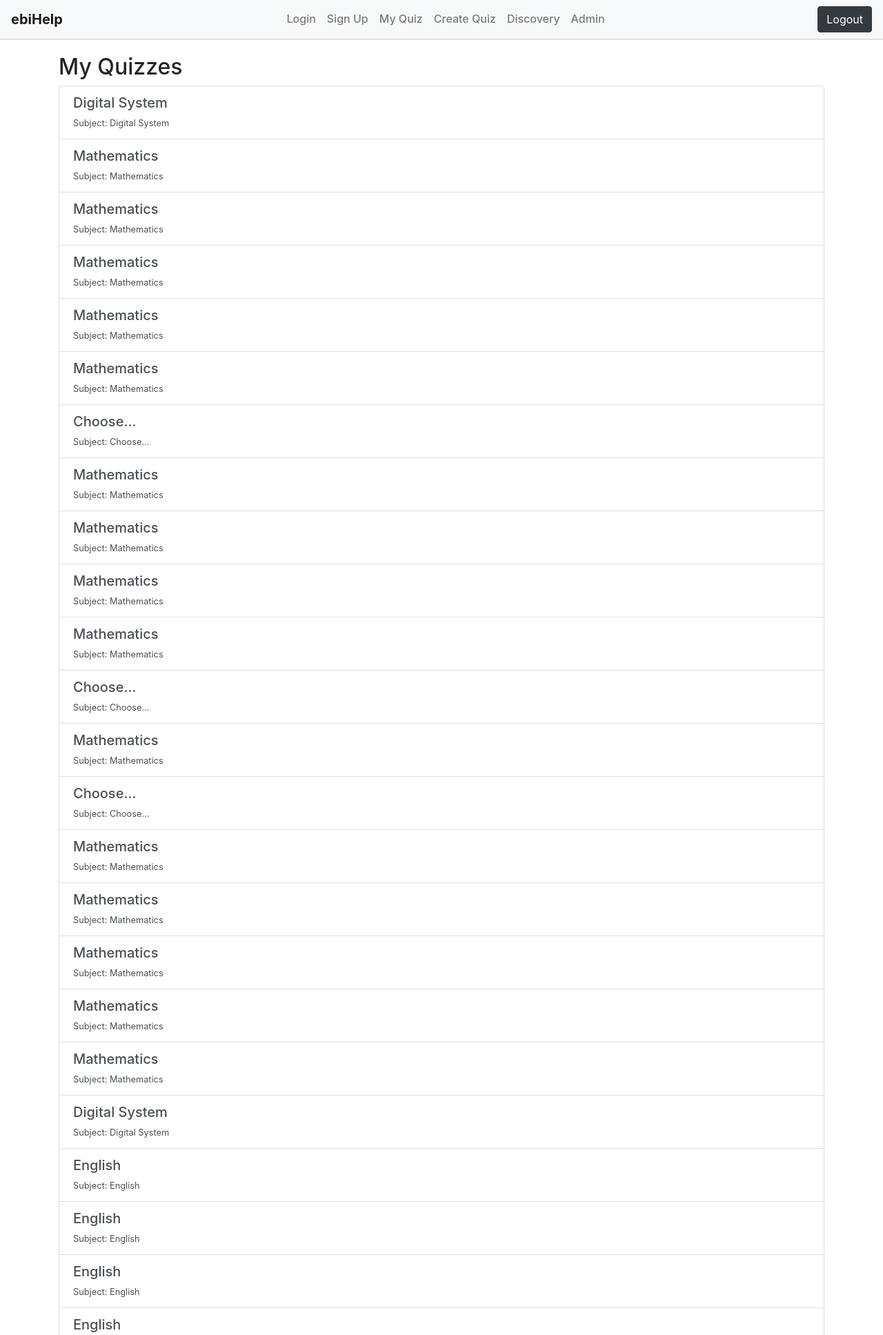
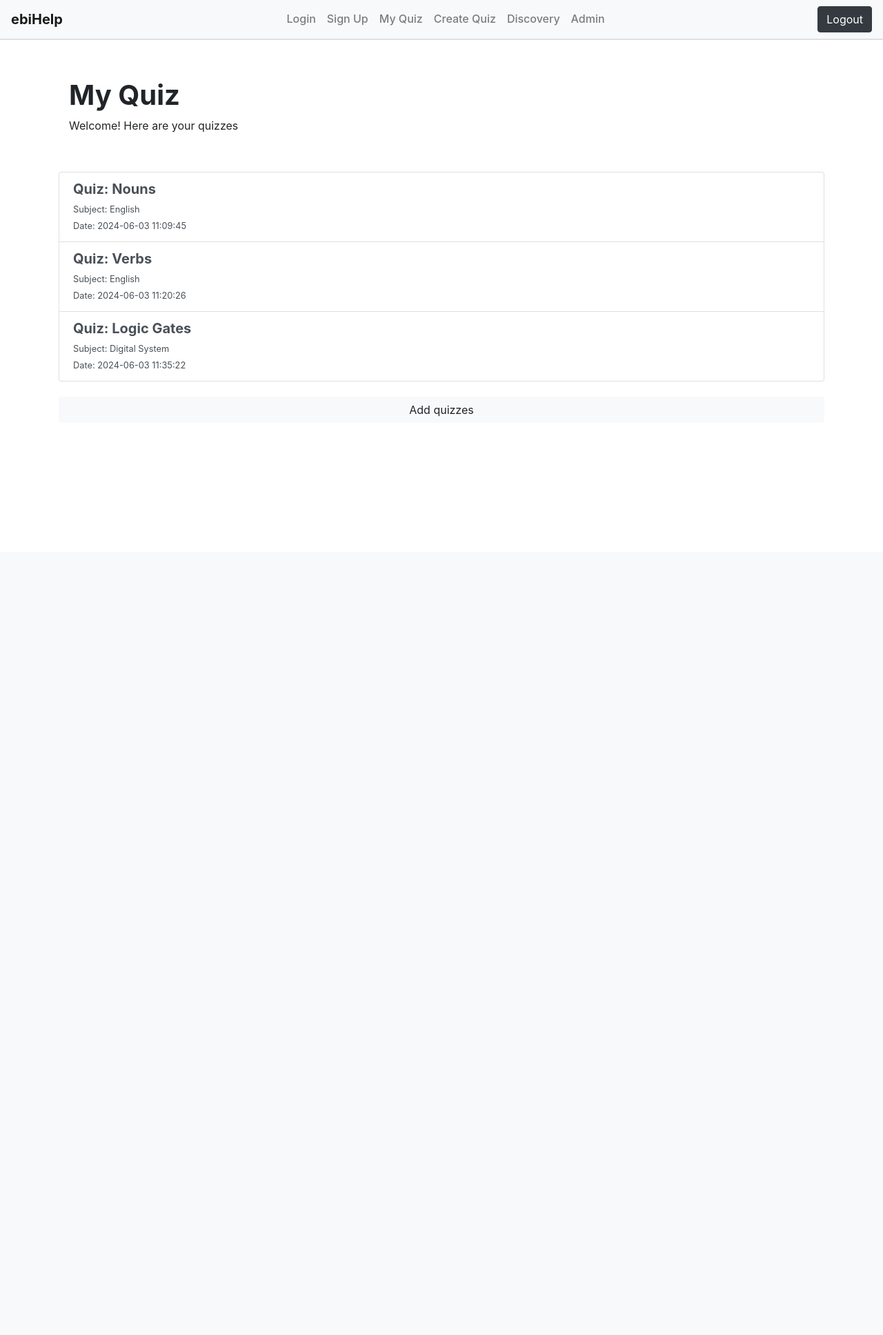
Before and after one commit to C2Meng/Education-Forum, a Flask app: page /my-quiz in a window 1280 px wide. Shown: the top 1935 px of the page at 69% size. After the commit the page ends 604 px from the top, so only its background shows below. Run offline with Flask 3, Linux system fonts and the light colour scheme; data comes from the database, SQL or seed files in the repository; some libraries are stand-ins or nearby versions.

Commit message:
updated my-quiz html and also linked quiz database to my-quiz

```diff
--- a/website/templates/create-quiz.html
+++ b/website/templates/create-quiz.html
@@ -1,7 +1,10 @@
 {% extends "base.html" %}
 {% block title %}Create Quiz{% endblock %}
 {% block content %}
-<h2 align="center">Create Quiz</h2>
+<div class="container" style="margin-top: 5%">
+    <h1 align = "center" style="font-weight: bold;">Create Quiz</h1>
+</div>
+
 <form action="{{ url_for('question.create_quiz') }}" method="POST">
 
     <div class="form-group">
--- a/website/templates/my-quiz.html
+++ b/website/templates/my-quiz.html
@@ -1,13 +1,24 @@
 {% extends "base.html" %}
 {% block title %}My Quizzes{% endblock %}
 {% block content %}
-<h2>My Quizzes</h2>
+
+<div class="container" style="margin-top: 5%; margin-bottom: 5%">
+    <h1 style="font-weight: bold;">My Quiz</h1>
+    <p>Welcome! Here are your quizzes</p>
+</div>
+
 <div class="list-group">
     {% for quiz in quizzes %}
     <a href="{{ url_for('question.display_quiz', quiz_id=quiz.id) }}" class="list-group-item list-group-item-action">
-        <h5 class="mb-1">{{ quiz.title }}</h5>
-        <small>Subject: {{ quiz.subject }}</small>
+        <h5 class="mb-1" style="font-weight: bold;">Quiz: {{ quiz.title }}</h5>
+        <small>Subject: {{ quiz.subject }}</small> <br>
+        <small>Date: {{quiz.date_created}}</small>
     </a>
     {% endfor %}
+
+</div>
+
+<div class="list-group">
+    <a  class="btn btn-light" href="/create-quiz" style="margin-top: 2%;">Add quizzes</a>
 </div>
 {% endblock %}
```
Also changed, not shown: website/models.py (+18 -1 lines), instance/users.db.
